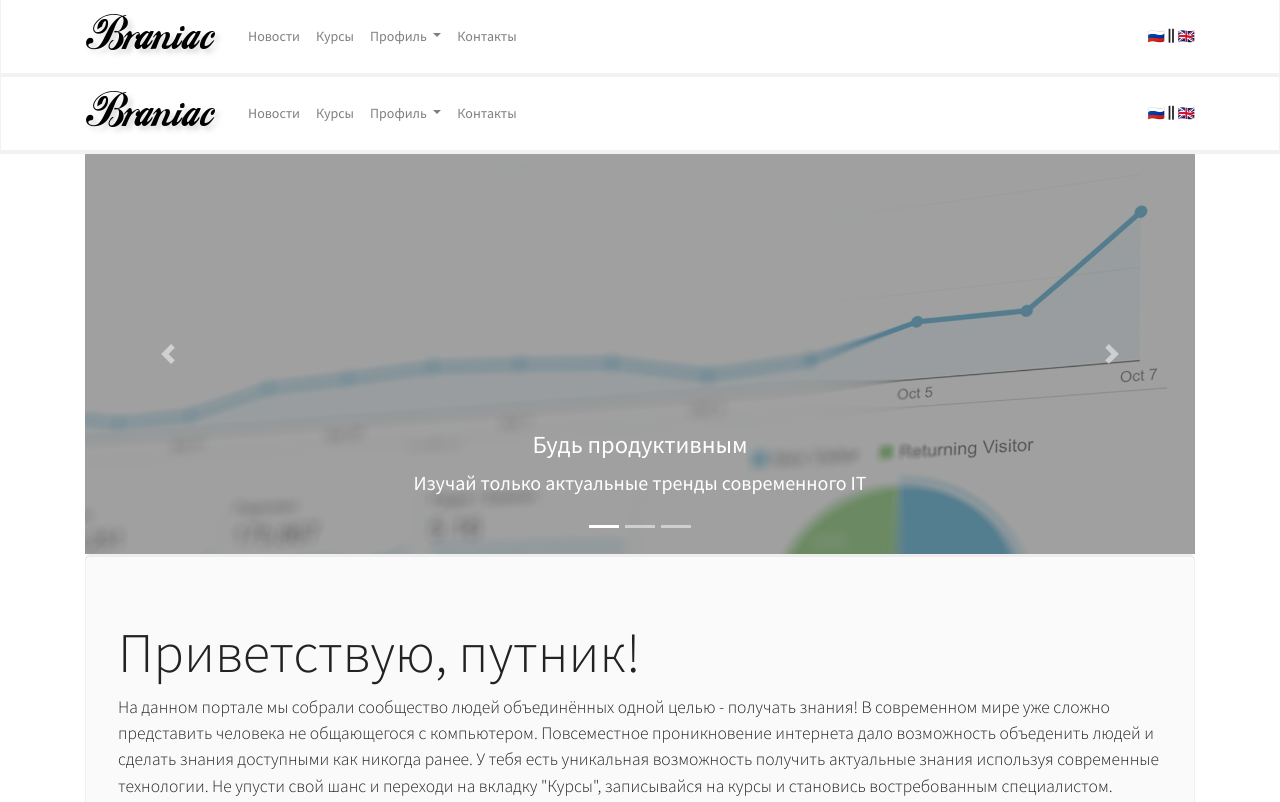
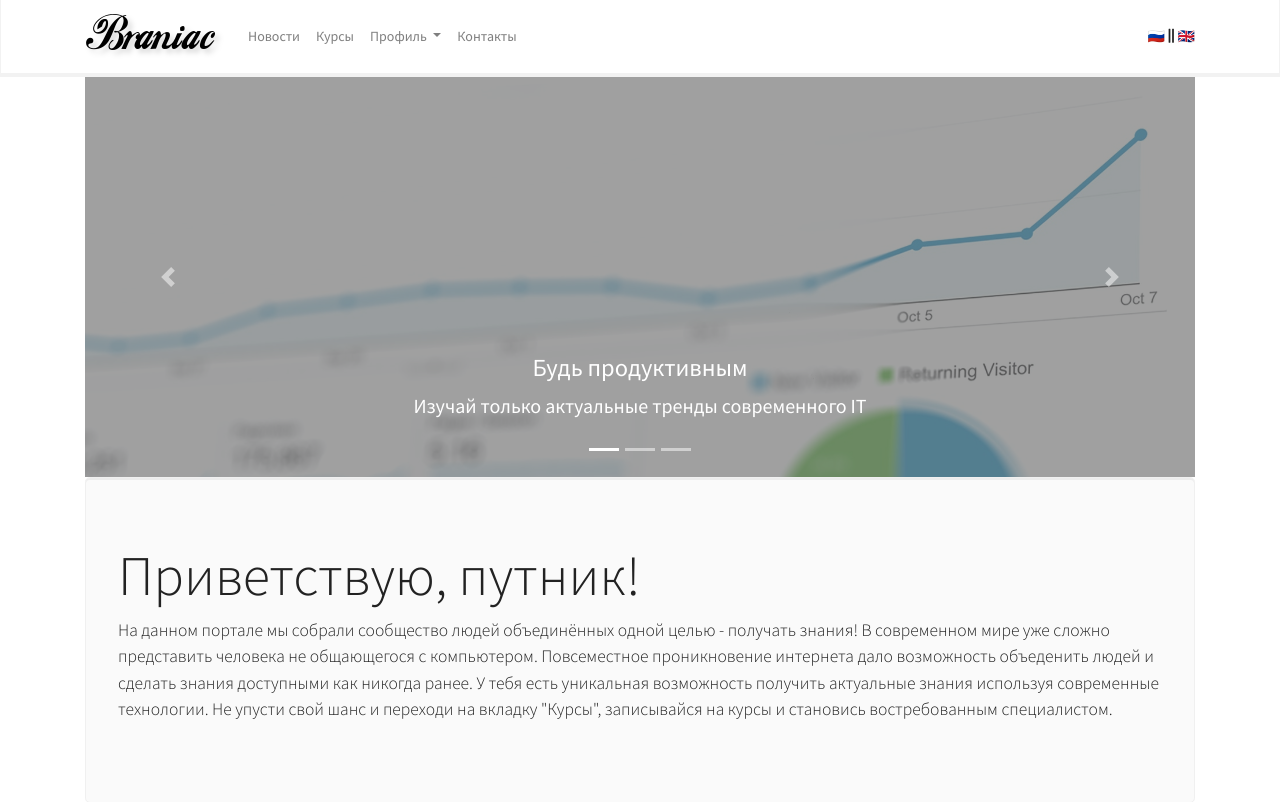
Before and after one commit to VitaliyTrohin/BraniacLMS, a Django app: page /mainapp/ in a window 1280 px wide. Shown: the top 802 px of the page. Run offline with Django 3.2, Linux system fonts and the light colour scheme; some libraries are stand-ins or nearby versions.

Commit message:
lesson_3 Tag static

```diff
--- a/templates/base.html
+++ b/templates/base.html
@@ -1,3 +1,5 @@
+{% load static %}
+
 <!doctype html>
 <html lang="ru">
 
@@ -8,73 +10,20 @@
     content="width=device-width, initial-scale=1, shrink-to-fit=no">
 
   <!-- Bootstrap CSS -->
-  <link rel="stylesheet" href="/static/css/bootstrap.min.css">
+  <link rel="stylesheet" href="{% static 'css/bootstrap.min.css' %}">
 
   <!-- ChartJS -->
-  <link rel="stylesheet" href="/static/css/Chart.min.css">
+  <link rel="stylesheet" href="{% static 'css/Chart.min.css' %}">
 
   <!-- FontAwesome -->
-  <link rel="stylesheet" href="/static/css/fontawesome.all.min.css">
+  <link rel="stylesheet" href="{% static 'css/fontawesome.all.min.css' %}">
 
   <title>Welcome to Braniac!</title>
 </head>
 
 <body>
 
-
-
-  <nav class="navbar navbar-expand-lg navbar-light bg-light">
-    <div class="container">
-      <a class="navbar-brand" href="index.html">
-        <img src="/static/img/logo.png" alt="">
-      </a>
-      <button class="navbar-toggler" type="button" data-toggle="collapse"
-        data-target="#navbarSupportedContent"
-        aria-controls="navbarSupportedContent" aria-expanded="false"
-        aria-label="Toggle navigation">
-        <span class="navbar-toggler-icon"></span>
-      </button>
-
-      <div class="collapse navbar-collapse" id="navbarSupportedContent">
-        <ul class="navbar-nav mr-auto">
-          <li class="nav-item ">
-            <a class="nav-link" href="news.html">Новости</a>
-          </li>
-          <li class="nav-item ">
-            <a class="nav-link" href="courses_list.html">Курсы</a>
-          </li>
-          <li class="nav-item dropdown">
-            <a class="nav-link dropdown-toggle" href="#" id="ddProfile"
-              role="button" data-toggle="dropdown" aria-haspopup="true"
-              aria-expanded="false">
-              Профиль
-            </a>
-            <div class="dropdown-menu" aria-labelledby="ddProfile">
-              <a class="dropdown-item" href="#">Редактировать
-                профиль</a>
-              <a class="dropdown-item" href="#">Мои курсы</a>
-              <div class="dropdown-divider"></div>
-              <a class="dropdown-item" href="#">Модерация</a>
-              <a class="dropdown-item" href="#">Административный
-                раздел</a>
-              <div class="dropdown-divider"></div>
-              <a class="dropdown-item" href="#">Выход</a>
-            </div>
-          </li>
-          <li class="nav-item ">
-            <a class="nav-link" href="contacts.html">Контакты</a>
-          </li>
-        </ul>
-        <span><a href="#">🇷🇺</a> <i class="fas fa-grip-lines-vertical"></i> <a
-            href="#">🇬🇧</a></span>
-      </div>
-    </div>
-  </nav>
-
-
   {% include 'includes/main_menu.html' %}
-
-
 
   <div class="container-md">
 
@@ -162,15 +111,15 @@
 
   <!-- JavaScript section -->
   <!-- Bootstrap -->
-  <script src="/static/js/jquery-3.6.0.min.js"></script>
-  <script src="/static/js/popper.min.js"></script>
-  <script src="/static/js/bootstrap.min.js"></script>
+  <script src="{% static 'js/jquery-3.6.0.min.js' %}"></script>
+  <script src="{% static 'js/popper.min.js' %}"></script>
+  <script src="{% static 'js/bootstrap.min.js' %}"></script>
 
   <!-- ChartJs -->
-  <script src="/static/js/Chart.min.js"></script>
+  <script src="{% static 'js/Chart.min.js' %}"></script>
 
   <!-- FontAwesome -->
-  <script src="/static/js/fontawesome.all.min.js"></script>
+  <script src="{% static 'js/fontawesome.all.min.js' %}"></script>
 
 
 
--- a/templates/includes/main_menu.html
+++ b/templates/includes/main_menu.html
@@ -1,7 +1,9 @@
+{% load static %}
+
 <nav class="navbar navbar-expand-lg navbar-light bg-light">
   <div class="container">
     <a class="navbar-brand" href="index.html">
-        <img src="/static/img/logo.png" alt="">
+      <img src="{% static 'img/logo.png' %}" alt="">
     </a>
     <button class="navbar-toggler" type="button" data-toggle="collapse" data-target="#navbarSupportedContent"
       aria-controls="navbarSupportedContent" aria-expanded="false" aria-label="Toggle navigation">
@@ -10,10 +12,10 @@
 
     <div class="collapse navbar-collapse" id="navbarSupportedContent">
       <ul class="navbar-nav mr-auto">
-          <li class="nav-item {% if request.resolver_match.view_name == 'mainapp:mainapp.views.NewsPageView' %}active{% endif %}">
+        <li class="nav-item ">
           <a class="nav-link" href="news.html">Новости</a>
         </li>
-          <li class="nav-item {% if request.resolver_match.view_name == 'mainapp:mainapp.views.CoursesPageView' %}active{% endif %}">
+        <li class="nav-item ">
           <a class="nav-link" href="courses_list.html">Курсы</a>
         </li>
         <li class="nav-item dropdown">
@@ -33,7 +35,7 @@
             <a class="dropdown-item" href="#">Выход</a>
           </div>
         </li>
-          <li class="nav-item {% if request.resolver_match.view_name == 'mainapp:mainapp.views.ContactsPageView' %}active{% endif %}">
+        <li class="nav-item ">
           <a class="nav-link" href="contacts.html">Контакты</a>
         </li>
       </ul>
```
Also changed, not shown: mainapp/templates/mainapp/courses_list.html (+8 -7 lines), mainapp/templates/mainapp/index.html (+13 -12 lines), mainapp/templates/mainapp/login.html (+27 -17 lines). Lines whose indentation alone changed are shown as unchanged.
